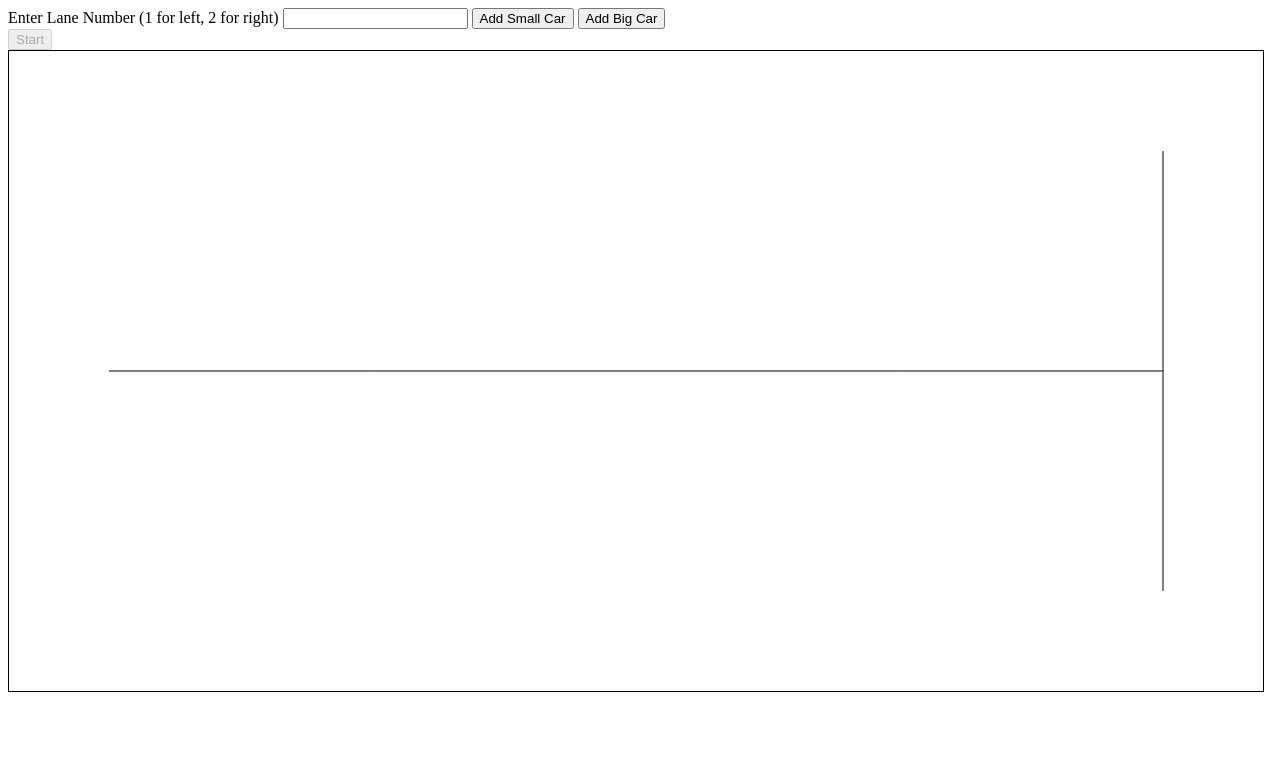
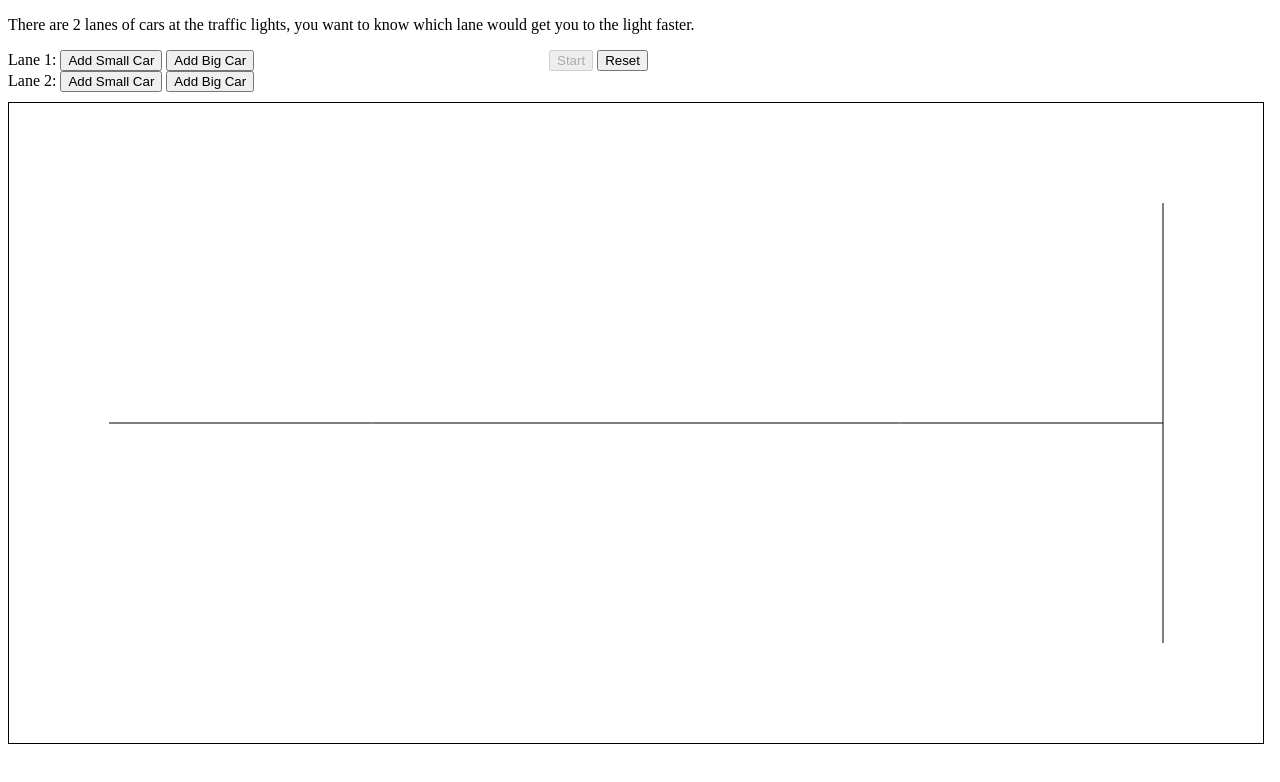
Before and after one commit to yizhang7210/traffic-lights, a plain HTML site: page index.html in a window 1280 px wide. Drawn offline with Linux system fonts and the light colour scheme.

Commit message:
More UI Tweaks

```diff
--- a/index.html
+++ b/index.html
@@ -9,16 +9,27 @@
     </style>
 </head>
 <body>
-    <label for="laneNumber">Enter Lane Number (1 for left, 2 for right) </label> <input type="text" id="laneNumber">
-
-    <button id="addSmallCar" onclick="addSmallCar()">Add Small Car</button>
-    <button id="addBigCar" onclick="addBigCar()">Add Big Car</button>
-
-    <div>
-        <button id="controlButton" onclick="start()">Start</button>
+    <p>There are 2 lanes of cars at the traffic lights, you want to know which lane would get you to the light faster.</p>
+    <div style="display: flex; justify-content: space-between; width: 50vw; margin-bottom: 10px;">
+        <div style="text-align: left">
+            <div>
+                <label>Lane 1:</label>
+                <button id="addSmallCarLane1" onclick="addSmallCar(0)">Add Small Car</button>
+                <button id="addBigCarLane1" onclick="addBigCar(0)">Add Big Car</button>
+            </div>
+            <div>
+                <label>Lane 2:</label>
+                <button id="addSmallCarLane2" onclick="addSmallCar(1)">Add Small Car</button>
+                <button id="addBigCarLane2" onclick="addBigCar(1)">Add Big Car</button>
+            </div>
+        </div>
+        <div style="text-align: right">
+            <button id="controlButton" onclick="start_pause()">Start</button>
+            <button id="resetButton" onclick="reset()">Reset</button>
+        </div>
     </div>
 
-    <canvas id="myCanvas" width="800" height="1200"></canvas>
+    <canvas id="myCanvas"></canvas>
 
     <script src="script.js"></script>
 </body>
```
